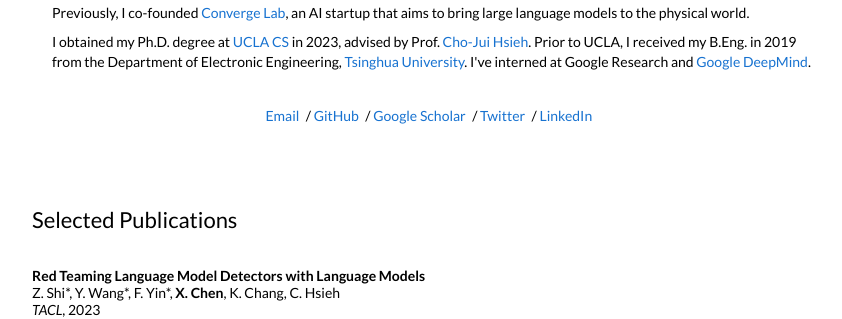
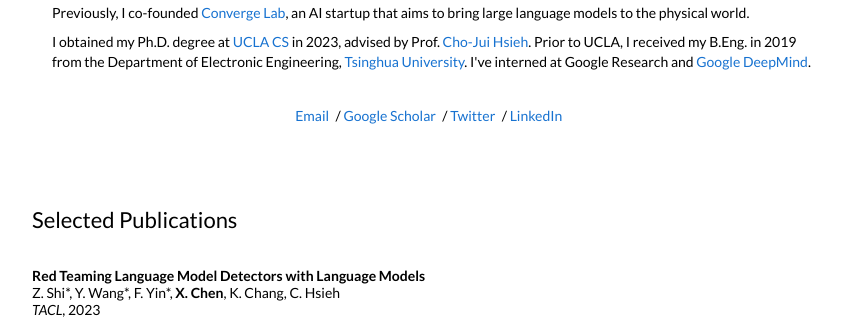
Before and after one commit to xiangning-chen/xiangning-chen.github.io, a Jekyll site: the page built from _posts/2023-05-31-red.markdown, in a window 1280 px wide. Shown: the part 216-535 px from the top of the page, without its empty margins (208-1050 px from the left). Built offline with Jekyll 4.4.1, drawn with Linux system fonts in a browser that asks for light colours.

Commit message:
remove github

```diff
--- a/_layouts/default.html
+++ b/_layouts/default.html
@@ -102,7 +102,7 @@
       <br>
       <p class="links" style="text-align:center">
         <a target="_blank" href="https://mailhide.io/e/aq7MjKC9">Email</a>/
-        <a href="https://github.com/xiangning-chen">GitHub</a>/
+        <!-- <a href="https://github.com/xiangning-chen">GitHub</a>/ -->
         <a href="https://scholar.google.com/citations?user=vNcBx1sAAAAJ&hl=en">Google Scholar</a>/
         <a href="https://x.com/xiangningchen">Twitter</a>/
         <a href="https://www.linkedin.com/in/xchen97/">LinkedIn</a>
```
